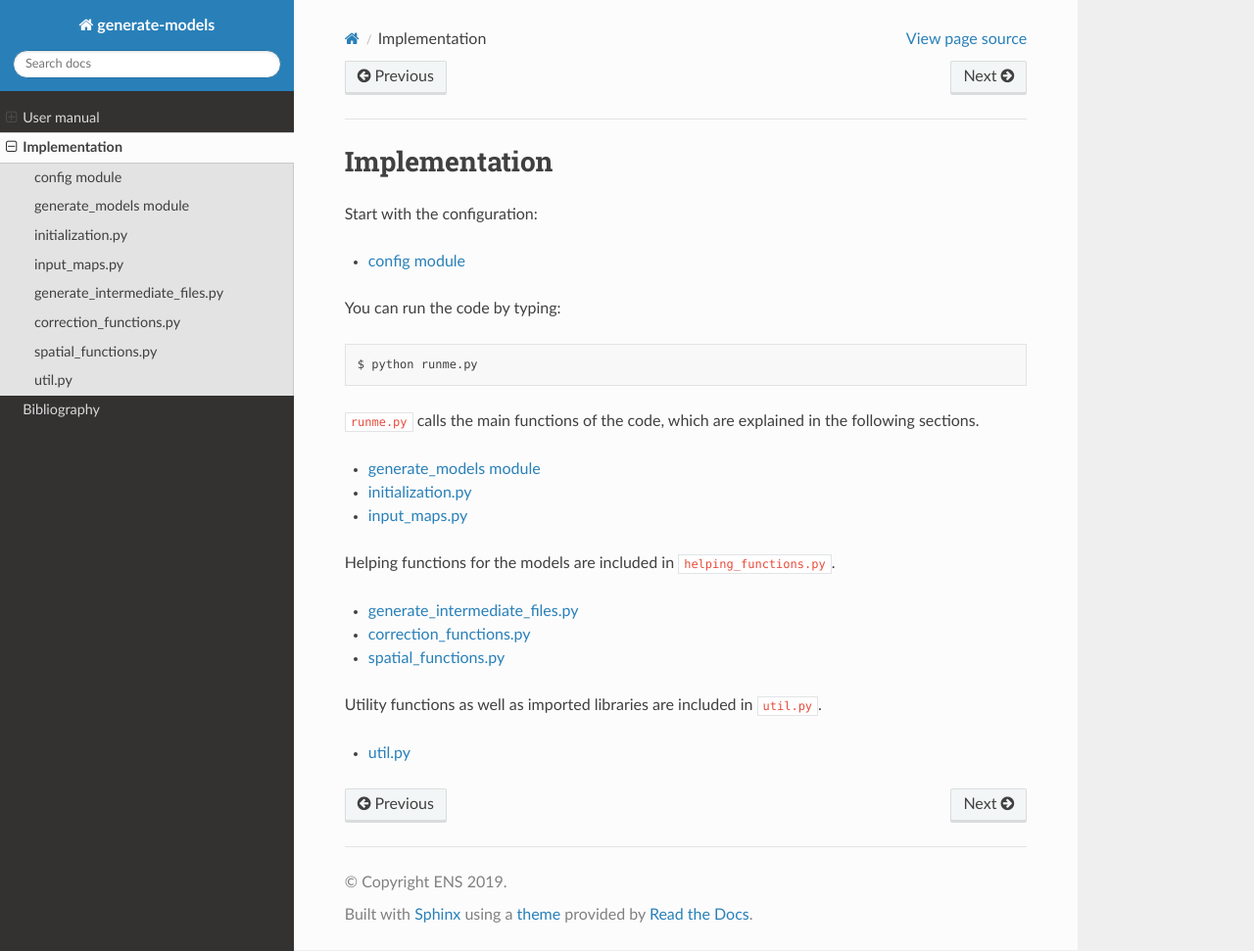
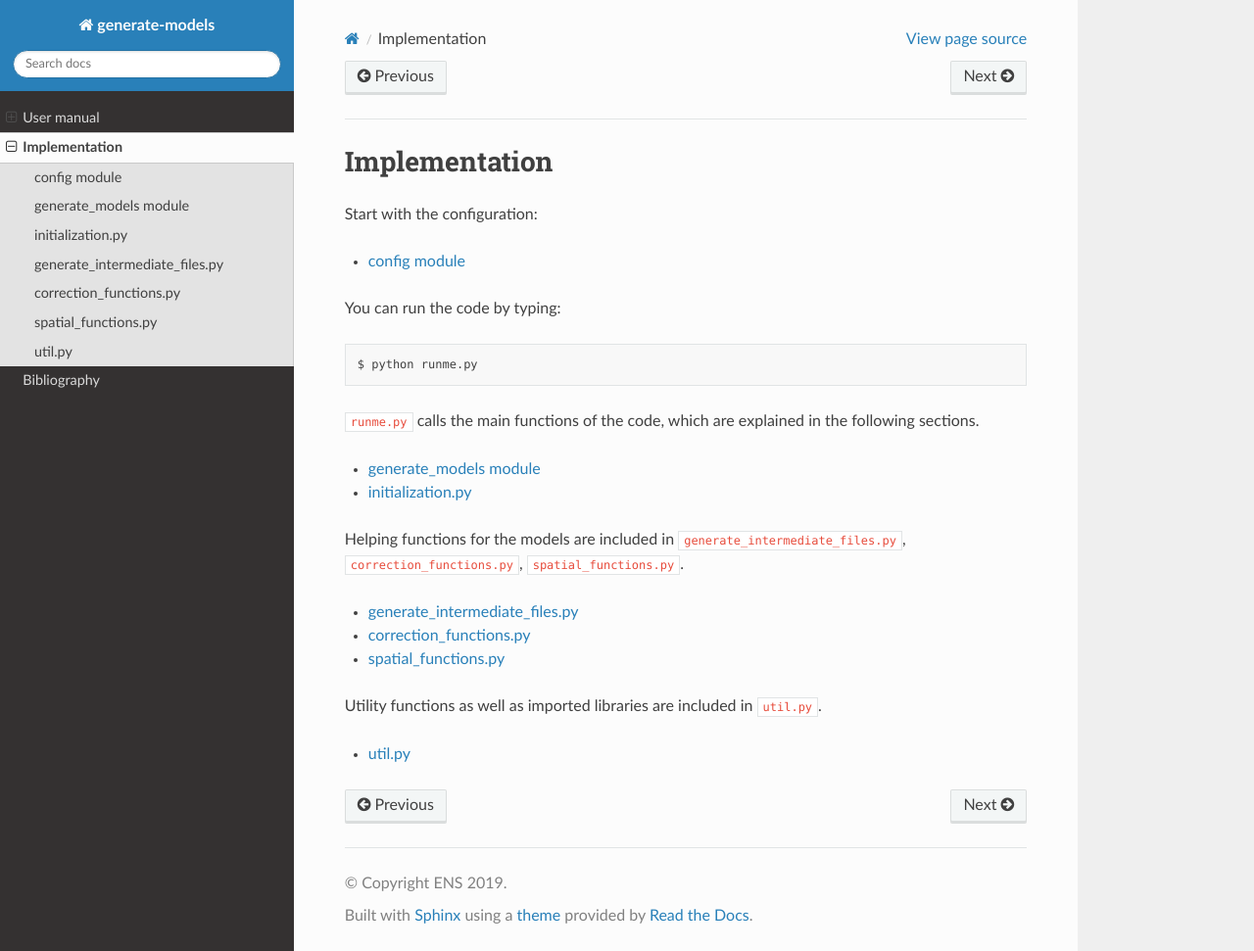
Before and after one commit to tum-ens/pyPRIMA, a Sphinx documentation site: the page built from doc/implementation.rst, in a window 1280 px wide and 971 px high. Shown: the whole window at 98% size. Built offline with Sphinx 7.4.7 and the Read the Docs theme 2.0.0, drawn with Linux system fonts in a browser that asks for light colours.

Commit message:
Update implementation.rst

```diff
--- a/doc/implementation.rst
+++ b/doc/implementation.rst
@@ -19,10 +19,9 @@ You can run the code by typing::
 
    source/generate_models
    source/initialization
-   source/input_maps
 
 
-Helping functions for the models are included in ``helping_functions.py``.
+Helping functions for the models are included in ``generate_intermediate_files.py``, ``correction_functions.py``, ``spatial_functions.py``.
 
 .. toctree::
    :maxdepth: 3
```
